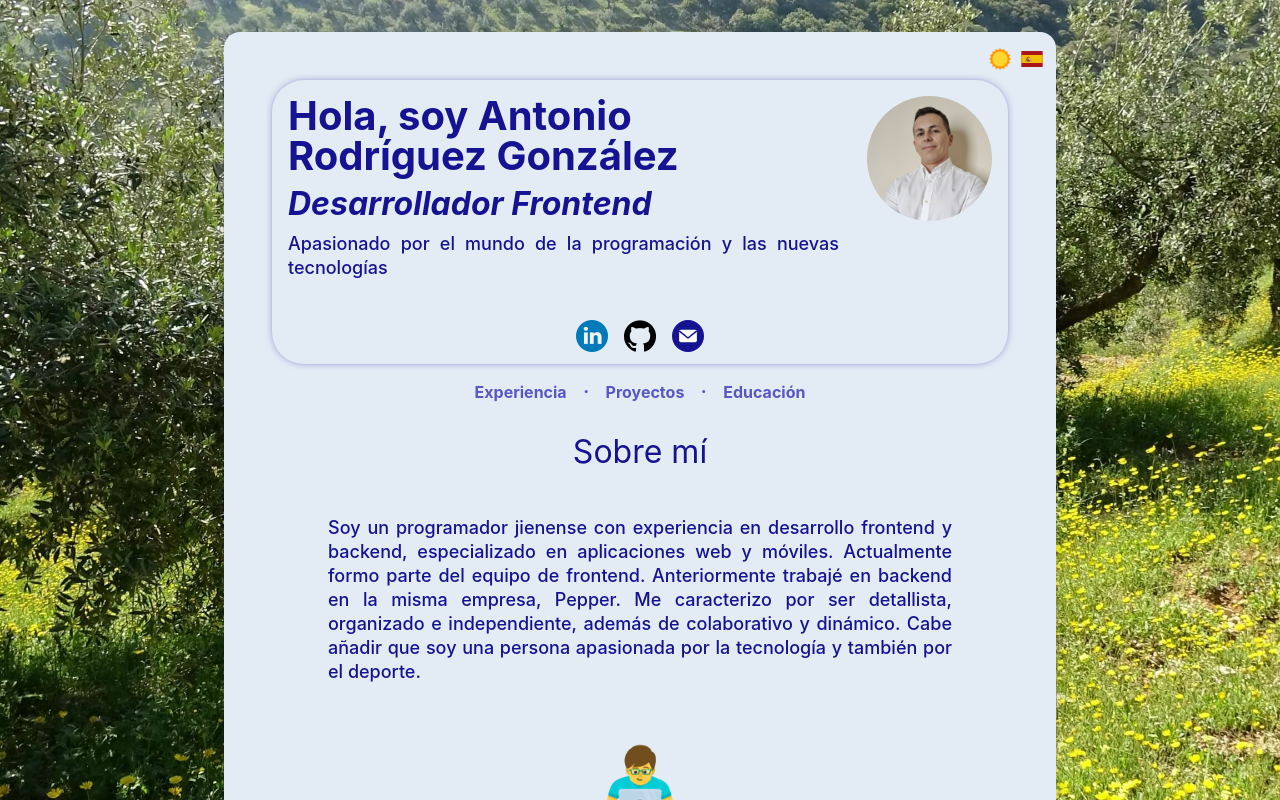
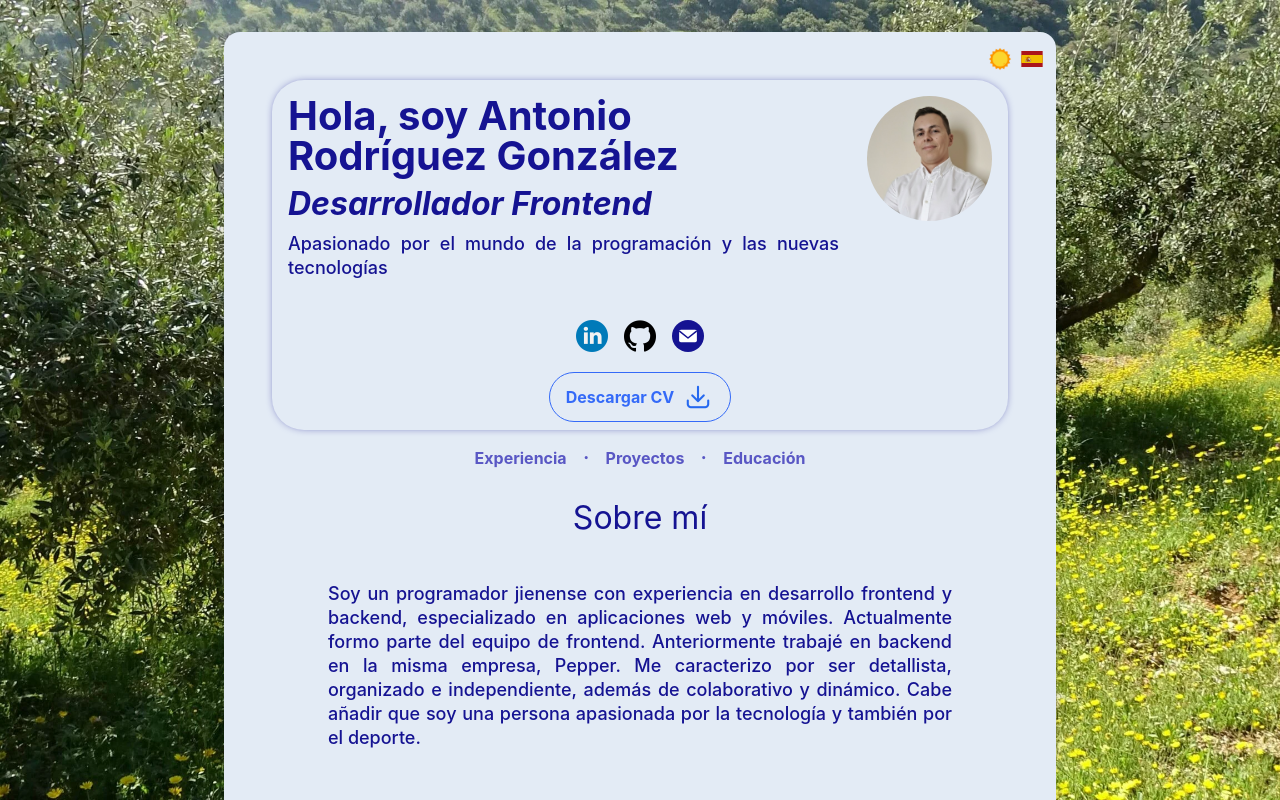
Before and after one commit to Anrogo/MyPortfolio, a Next.js app: page / in a window 1280 px wide. Shown: the top 800 px of the page. Built offline with nearby package versions, Linux system fonts and the light colour scheme.

Commit message:
new button for download my CV

```diff
--- /dev/null
+++ b/src/components/DownloadButton/DownloadButton.styled.ts
@@ -0,0 +1,39 @@
+import { colors } from "@/constants/colors";
+import { Link } from "@/styles/GlobalStyle";
+import styled from "styled-components";
+
+export const DownloadButtonContainer = styled.div`
+  display: flex;
+  justify-content: center;
+  align-items: center;
+  margin-top: 1rem;
+`;
+
+export const CvButton = styled(Link)`
+  display: inline-flex;
+  align-items: center;
+  justify-content: center;
+  gap: 0.5rem;
+  padding: 0.5rem 1rem;
+  border-radius: 32px;
+  color: ${colors.downloadBlue};
+  border: 1px solid ${colors.downloadBlue};
+  transition:
+    background-color 0.3s ease,
+    color 0.3s ease,
+    border-color 0.3s ease;
+
+  img {
+    transition: filter 0.3s ease;
+  }
+
+  &&:hover {
+    background-color: #005bb5;
+    color: #fff;
+    border-color: #fff;
+  }
+
+  &&:hover img {
+    filter: brightness(0) invert(1);
+  }
+`;
--- /dev/null
+++ b/src/components/DownloadButton/DownloadButton.tsx
@@ -0,0 +1,18 @@
+import Image from 'next/image';
+import { CvButton, DownloadButtonContainer } from './DownloadButton.styled';
+import DownloadIcon from '@/assets/icons/descargar.png';
+
+export const DownloadButton = ({ darkTheme }: { darkTheme: boolean }) => {
+  return (
+    <DownloadButtonContainer>
+      <CvButton
+        href="/cv/Antonio_Rodriguez_Gonzalez_CV.pdf"
+        target="_blank"
+        rel="noopener noreferrer"
+      >
+        Descargar CV
+        <Image src={DownloadIcon} alt="Descargar CV" width={32} height={32} />
+      </CvButton>
+    </DownloadButtonContainer>
+  );
+};
--- a/src/components/Hero/Hero.tsx
+++ b/src/components/Hero/Hero.tsx
@@ -11,6 +11,7 @@ import {
 import profileImage from '@/assets/images/perfil-web.jpg';
 import type { HomeText } from '@/interfaces/Text';
 import { Description, Title } from '@/styles/GlobalStyle';
+import { DownloadButton } from '../DownloadButton/DownloadButton';
 
 interface HeroProps {
   texts: HomeText;
@@ -38,6 +39,7 @@ const Hero = ({ texts, darkTheme }: HeroProps) => {
           </HeroImgSection>
         </HeroInformation>
         <SocialLinks darkTheme={darkTheme} />
+        <DownloadButton darkTheme={darkTheme} />
       </HeroContainer>
     </HeroSection>
   );
--- a/src/components/SocialLinks/SocialLinks.styled.ts
+++ b/src/components/SocialLinks/SocialLinks.styled.ts
@@ -1,4 +1,6 @@
 import { styled } from 'styled-components';
+import { colors } from '@/constants/colors';
+import { Link } from '@/styles/GlobalStyle';
 
 export const SocialLinksContainer = styled.div`
   display: flex;
--- a/src/constants/colors.ts
+++ b/src/constants/colors.ts
@@ -6,6 +6,7 @@ export const colors = {
   blue3: '#8ED1FC',
   blue4: '#151392',
   blue5: '#0F172A',
+  downloadBlue: '#346af8',
 
   /* Verdes */
   green1: '#94b8a3',
```
Also changed, not shown: src/assets/icons/descargar.png (added), 1 other file (tests, documents, lock files or other folders).
